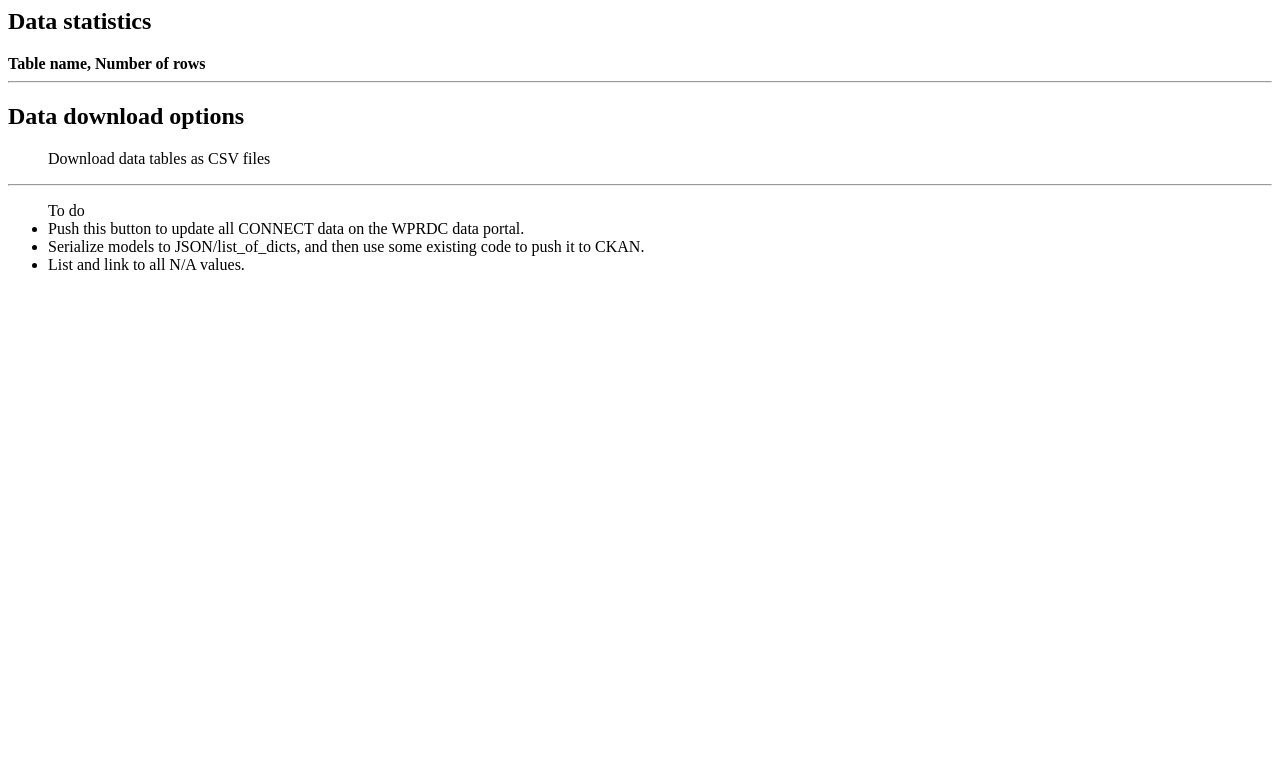
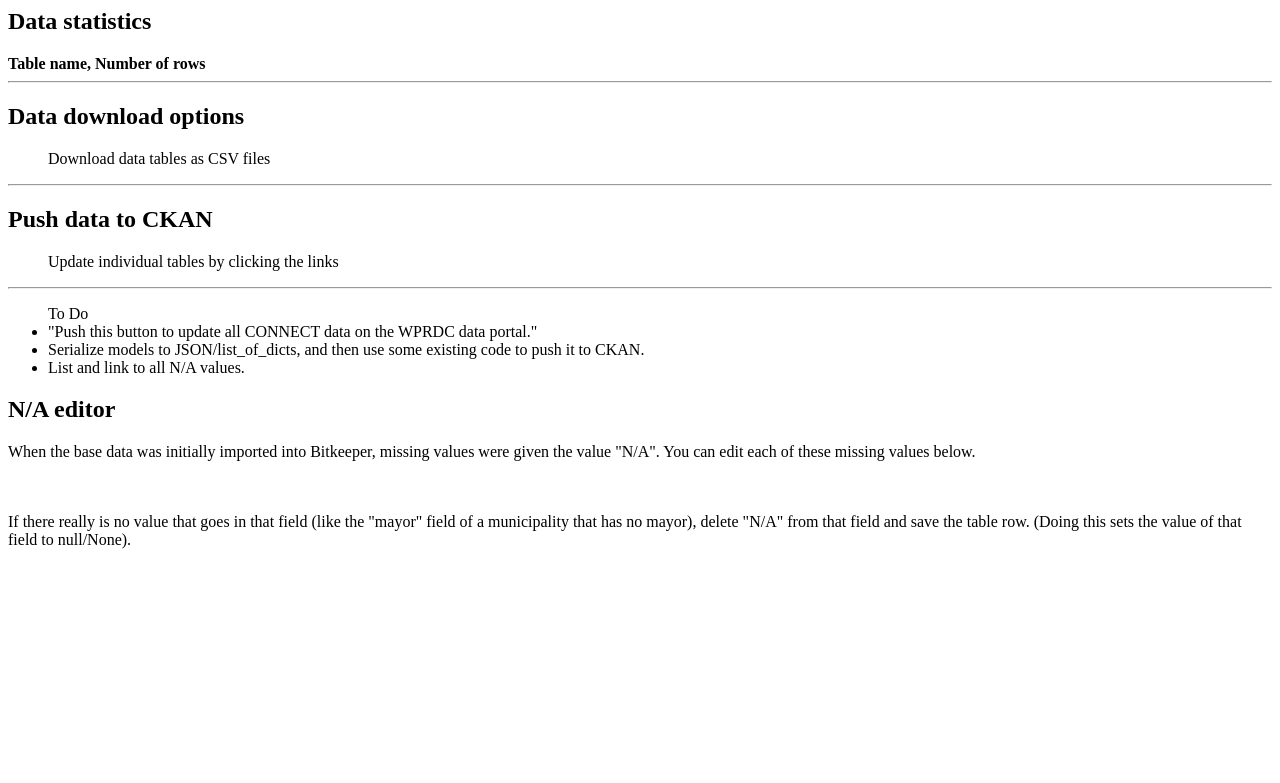
Before and after one commit to WPRDC/connect-bitkeeper, a Python web app: template templates/bitkeeper/index.html in a window 1280 px wide. Shown: the top 783 px of the page. Run offline with Jinja, Linux system fonts and the light colour scheme; the template is opened without the code that fills it, so the values that code supplies are empty.

Commit message:
Add views, URL-wiring, and template code to send serialized model data to CKAN pipeline

```diff
--- a/templates/bitkeeper/index.html
+++ b/templates/bitkeeper/index.html
@@ -14,10 +14,22 @@
         {% endfor %}
         </ul>
         <hr>
-        <ul>To do
-            <li>Push this button to update all CONNECT data on the WPRDC data portal.
+        <h2>Push data to CKAN</h2>
+        <ul>Update individual tables by clicking the links
+        {% for model in table_names %}
+            <li><a href="/bitkeeper/{{ model }}/push">Update {{ model }} data</a></li>
+        {% endfor %}
+        </ul>
+        <hr>
+        <ul>To Do
+            <li>"Push this button to update all CONNECT data on the WPRDC data portal."
             <li>Serialize models to JSON/list_of_dicts, and then use some existing code to push it to CKAN.
             <li>List and link to all N/A values.
         </ul>
+        <h2>N/A editor</h2>
+        When the base data was initially imported into Bitkeeper, missing values were given the value "N/A". You can edit each of these missing values below. <P>
+        <br>
+        <br>
+        If there really is no value that goes in that field (like the "mayor" field of a municipality that has no mayor), delete "N/A" from that field and save the table row. (Doing this sets the value of that field to null/None).
     </body>
 </html>
--- a/urls.py
+++ b/urls.py
@@ -6,6 +6,7 @@ urlpatterns = [
 #    url(r'^$', views.index, name='index'),
     url(r'^$', views.index, name='index'), #/bitkeeper goes here.
     url(r'^(?P<table_name>[^/]+)/csv$', views.csv_view, name='show_csv'),
+    url(r'^(?P<table_name>[^/]+)/push$', views.export_table_to_ckan, name='export_to_ckan'),
     #url(r'data$', views.data, name='data'),
     #    url(r'^(?P<resource_id>[^/]+)/(?P<field>.*)/(?P<search_term>.*)$', views.results, name='results'),
     ]
```
Also changed, not shown: views.py (+35 -0 lines).
